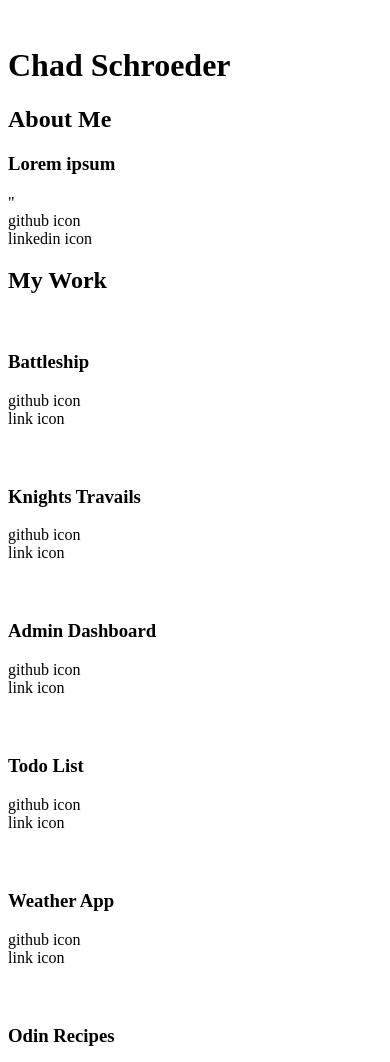
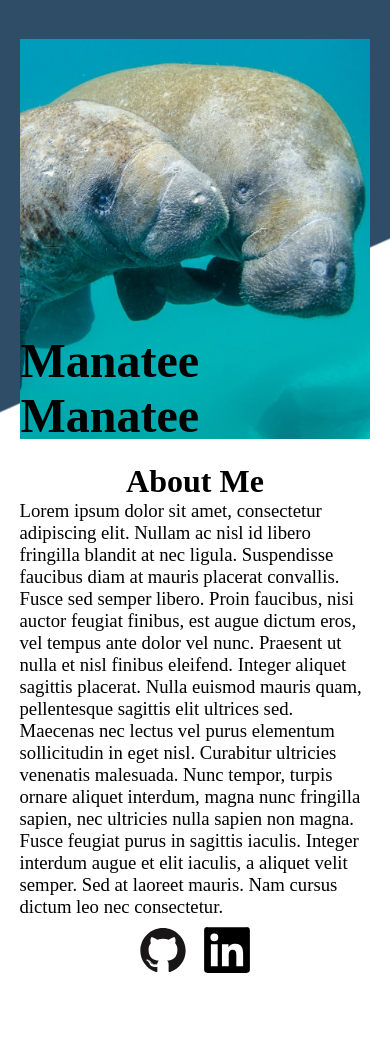
Before and after one commit to calansc/homepage, a website with bundled scripts: page dist/index.html in a window 390 px wide. Shown: the top 1062 px of the page. Built offline with nearby package versions, Linux system fonts and the light colour scheme.

Commit message:
Add filler content and begin formatting for mobile

```diff
--- a/src/index.js
+++ b/src/index.js
@@ -1 +1,18 @@
+// eslint-disable-next-line no-unused-vars
 import { css } from "./style.css";
+import manatee from "./manatee.jpg";
+import manatee2 from "./manatee2.jpg";
+
+let headerPictureFrame = document.querySelector(".header-picture-frame");
+let headerPicture = new Image();
+headerPicture.classList.add("header-picture");
+headerPicture.src = manatee2;
+headerPictureFrame.appendChild(headerPicture);
+// console.log(headerPicture);
+
+let projectImg = document.querySelectorAll(".project-img");
+let projectScreenshot = new Image();
+projectScreenshot.classList.add("project-screenshot");
+projectScreenshot.src = manatee;
+projectImg[0].appendChild(projectScreenshot);
+console.log(projectImg);
--- a/src/style.css
+++ b/src/style.css
@@ -0,0 +1,76 @@
+:root {
+    --blue: #304d68;
+    --white: white;
+}
+* {
+    margin: 0px;
+    padding: 0px;
+}
+h3 {
+    font-weight: 100;
+}
+.header {
+    background-image: linear-gradient(156deg, var(--blue) 35%, var(--white) calc(35% + 2px));
+    display: flex;
+    flex-wrap: wrap;
+    justify-content: center;
+}
+.header-one {
+    margin: 10vw 10vw 0px 10vw;
+}
+.header-picture-frame {
+   position: relative;
+}
+.header-picture {
+    max-height: 400px;
+    max-width: 400px;
+    object-fit:contain;
+}
+.header-name {
+    position:absolute;
+    bottom: 0;
+    font-size: 3rem;
+}
+.header-two {
+    background-color: white;
+    margin:5vw;
+}
+.about-me {
+    text-align: center;
+}
+.header-links {
+    /* margin: 0px 20vw 0px 20vw; */
+    display:grid;
+    grid-auto-flow: column;
+    /* justify-items:center; */
+}
+.header svg {
+    margin:8px;
+    max-width: 48px;
+    max-height: 48px;
+}
+.header-github {
+    justify-self: right;
+}
+.middle {
+    margin-top: 64px;
+    margin-left: 2rem;
+    margin-right: 2rem;
+}
+.work {
+    text-align: center;
+}
+.project-container {
+    display: grid;
+}
+.project {
+    display: grid;
+}
+.project-screenshot {
+max-width: 90vw;
+max-height: 90vw;
+    /* object-fit: contain; */
+}
+.project-card {
+    box-shadow: 0px 4px 4px 4px rgba(0, 0, 0, .2);
+}
```
Also changed, not shown: dist/418d6419bfd84476d76b.jpg (added), dist/6f4e02e53bab8bcd0aaa.jpg (added), dist/93d6690a9e5416ec5c54.jpg (added), dist/caa55f17faf6feb76dd8.jpg (added), dist/f8e342bdaee9b2413c7f.jpg (added), dist/index.html, dist/main.js, src/manatee.jpg (added), src/manatee2.jpg (added).
